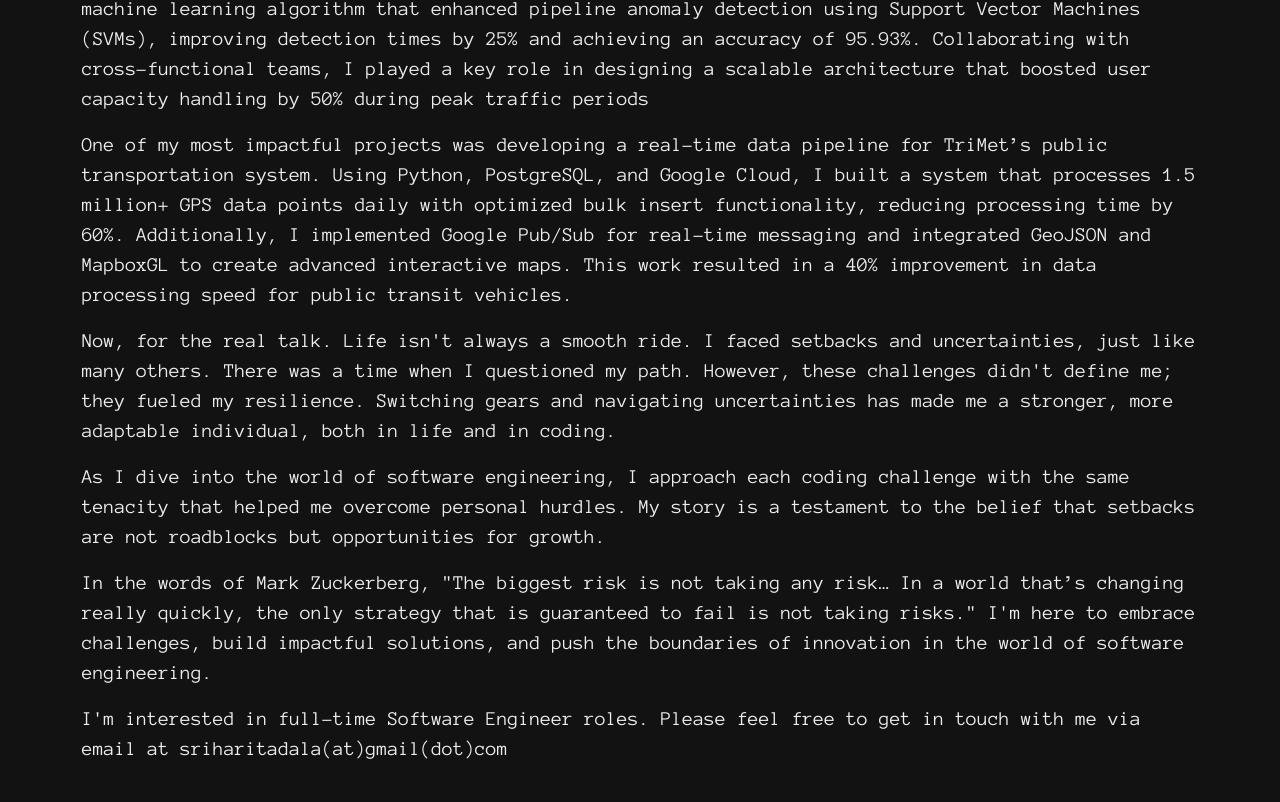
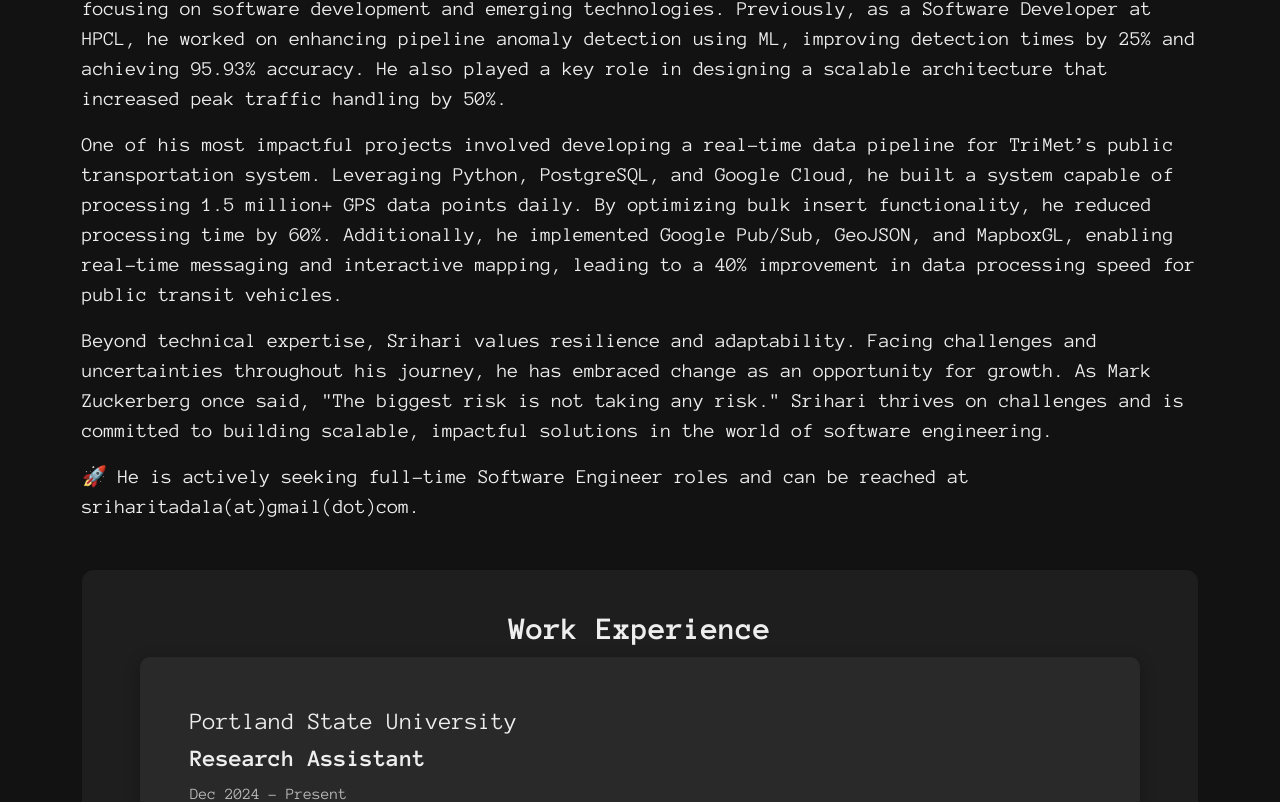
Before and after one commit to SrihariTadala/my-portfolio, a React (Create React App) app: page / in a window 1280 px wide. Shown: the part 980-1782 px from the top of the page. Built offline with nearby package versions, Linux system fonts and the light colour scheme.

Commit message:
Update App.js

```diff
--- a/src/App.js
+++ b/src/App.js
@@ -109,21 +109,17 @@ function App() {
   .
 </p>
 <p className="lead">
-My time as a Software Developer at HPCL was a game-changer. I had the opportunity to engineer a machine learning algorithm that enhanced pipeline anomaly detection using Support Vector Machines (SVMs), improving detection times by 25% and achieving an accuracy of 95.93%. Collaborating with cross-functional teams, I played a key role in designing a scalable architecture that boosted user capacity handling by 50% during peak traffic periods</p>
-<p className="lead">
-One of my most impactful projects was developing a real-time data pipeline for TriMet’s public transportation system. Using Python, PostgreSQL, and Google Cloud, I built a system that processes 1.5 million+ GPS data points daily with optimized bulk insert functionality, reducing processing time by 60%. Additionally, I implemented Google Pub/Sub for real-time messaging and integrated GeoJSON and MapboxGL to create advanced interactive maps. This work resulted in a 40% improvement in data processing speed for public transit vehicles.
+Aloha! Srihari is currently pursuing a Master’s in Computer Science at Portland State University, focusing on software development and emerging technologies. Previously, as a Software Developer at HPCL, he worked on enhancing pipeline anomaly detection using ML, improving detection times by 25% and achieving 95.93% accuracy. He also played a key role in designing a scalable architecture that increased peak traffic handling by 50%.
 </p>
 <p className="lead">
-  Now, for the real talk. Life isn't always a smooth ride. I faced setbacks and uncertainties, just like many others. There was a time when I questioned my path. However, these challenges didn't define me; they fueled my resilience. Switching gears and navigating uncertainties has made me a stronger, more adaptable individual, both in life and in coding.
+One of his most impactful projects involved developing a real-time data pipeline for TriMet’s public transportation system. Leveraging Python, PostgreSQL, and Google Cloud, he built a system capable of processing 1.5 million+ GPS data points daily. By optimizing bulk insert functionality, he reduced processing time by 60%. Additionally, he implemented Google Pub/Sub, GeoJSON, and MapboxGL, enabling real-time messaging and interactive mapping, leading to a 40% improvement in data processing speed for public transit vehicles.
 </p>
 <p className="lead">
-  As I dive into the world of software engineering, I approach each coding challenge with the same tenacity that helped me overcome personal hurdles. My story is a testament to the belief that setbacks are not roadblocks but opportunities for growth.
+Beyond technical expertise, Srihari values resilience and adaptability. Facing challenges and uncertainties throughout his journey, he has embraced change as an opportunity for growth. As Mark Zuckerberg once said, "The biggest risk is not taking any risk." Srihari thrives on challenges and is committed to building scalable, impactful solutions in the world of software engineering.
 </p>
 <p className="lead">
-In the words of Mark Zuckerberg, "The biggest risk is not taking any risk… In a world that’s changing really quickly, the only strategy that is guaranteed to fail is not taking risks." I'm here to embrace challenges, build impactful solutions, and push the boundaries of innovation in the world of software engineering.</p>
-<p className="lead">
-  I'm interested in full-time Software Engineer roles. Please feel free to get in touch with me via email at sriharitadala(at)gmail(dot)com
-</p>
+ 🚀 He is actively seeking full-time Software Engineer roles and can be reached at sriharitadala(at)gmail(dot)com.</p>
+
 
 				</section>
 
```
